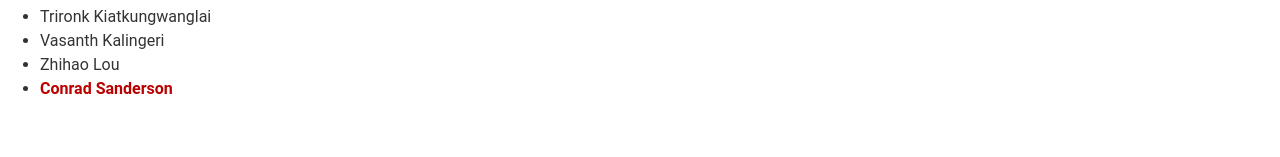
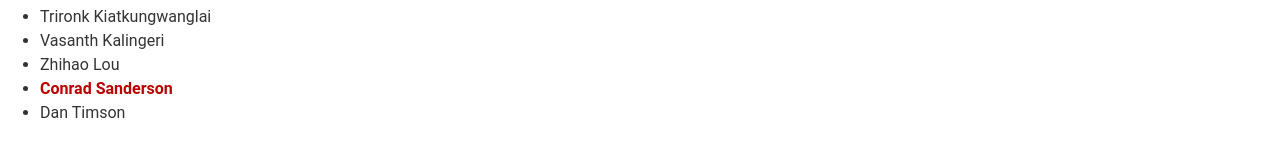
Before and after one commit to mlpack/ensmallen.org, a Jekyll site: the page built from developers.md, in a window 1280 px wide. Shown: the part 713-870 px from the top of the page. Built offline with Jekyll 4.4.1, drawn with Linux system fonts in a browser that asks for light colours.

Commit message:
Update list of contributors.

```diff
--- a/developers.md
+++ b/developers.md
@@ -31,3 +31,4 @@ order: 3
  * Vasanth Kalingeri
  * Zhihao Lou
  * [Conrad Sanderson](http://conradsanderson.id.au)
+ * Dan Timson
```
